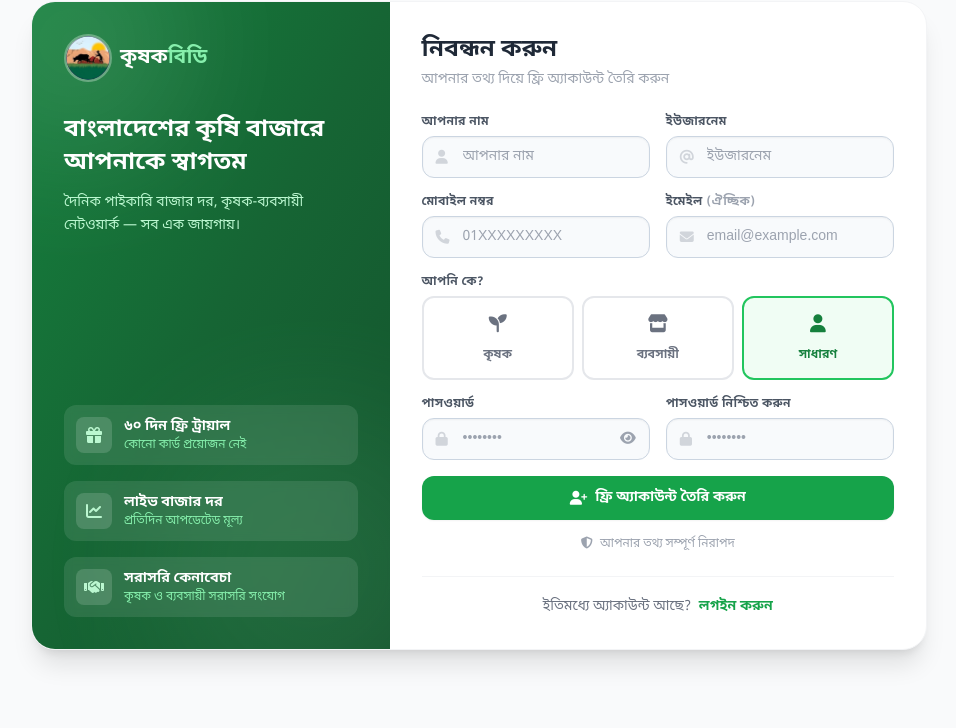
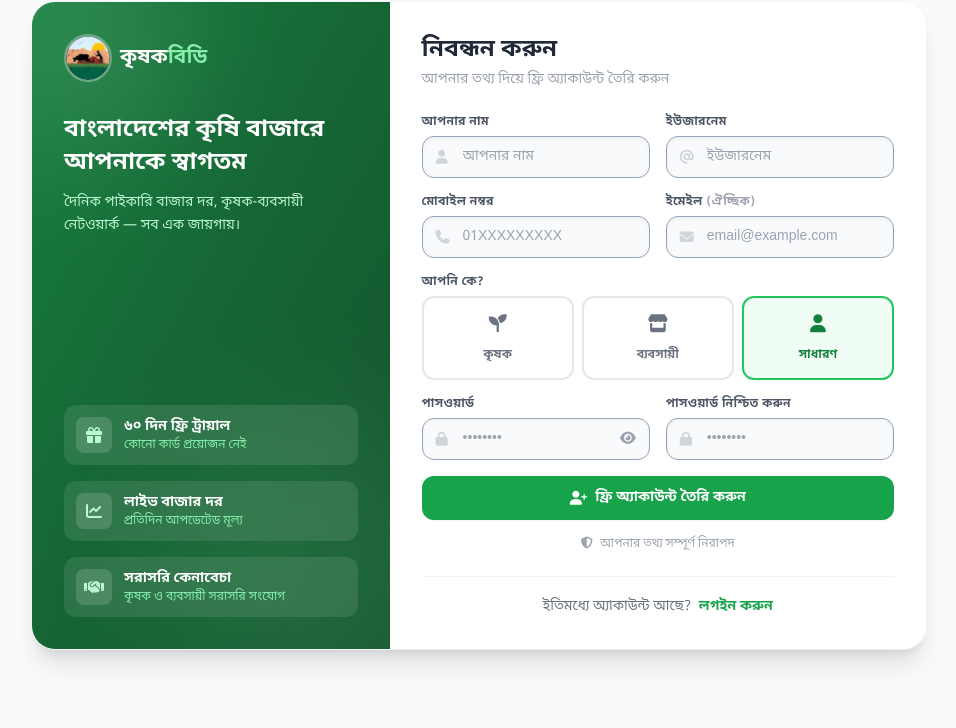
Before and after one commit to tanmoymondal1312/KrisokBD, a Django app: page /accounts/register/ in a window 1280 px wide. Shown: the part 95-823 px from the top of the page, without its empty margins (161-1117 px from the left). Run offline with Django 5.2, Linux system fonts and the light colour scheme; some libraries are stand-ins or nearby versions.

Commit message:
update: 20 Jun 2026 18:34

```diff
--- a/templates/accounts/login.html
+++ b/templates/accounts/login.html
@@ -81,7 +81,7 @@
                         <i class="fas fa-user absolute left-3.5 top-1/2 -translate-y-1/2 text-gray-300 text-sm"></i>
                         <input type="text" name="username" value="{{ form.username.value|default:'' }}" required autofocus
                                placeholder="আপনার ইউজারনেম"
-                               class="w-full pl-10 pr-4 py-3 border border-gray-200 rounded-xl text-sm focus:ring-2 focus:ring-primary-500 focus:border-primary-500 transition">
+                               class="w-full pl-10 pr-4 py-3 border border-gray-300 bg-gray-50 shadow-sm rounded-xl text-sm focus:ring-2 focus:ring-primary-500 focus:border-primary-500 transition">
                     </div>
                 </div>
 
@@ -91,7 +91,7 @@
                         <i class="fas fa-lock absolute left-3.5 top-1/2 -translate-y-1/2 text-gray-300 text-sm"></i>
                         <input :type="show ? 'text' : 'password'" name="password" required
                                placeholder="••••••••"
-                               class="w-full pl-10 pr-10 py-3 border border-gray-200 rounded-xl text-sm focus:ring-2 focus:ring-primary-500 focus:border-primary-500 transition">
+                               class="w-full pl-10 pr-10 py-3 border border-gray-300 bg-gray-50 shadow-sm rounded-xl text-sm focus:ring-2 focus:ring-primary-500 focus:border-primary-500 transition">
                         <button type="button" @click="show=!show" class="absolute right-3.5 top-1/2 -translate-y-1/2 text-gray-400 hover:text-gray-600">
                             <i :class="show ? 'fas fa-eye-slash' : 'fas fa-eye'" class="text-sm"></i>
                         </button>
--- a/templates/accounts/register.html
+++ b/templates/accounts/register.html
@@ -104,7 +104,7 @@
                             <i class="fas fa-user absolute left-3.5 top-1/2 -translate-y-1/2 text-gray-300 text-sm"></i>
                             <input type="text" name="first_name" x-model="name" @input.debounce.500ms="generateUsername()" required
                                    placeholder="আপনার নাম"
-                                   class="w-full pl-10 pr-4 py-2.5 border rounded-xl text-sm focus:ring-2 focus:ring-primary-500 focus:border-primary-500 transition {% if form.first_name.errors %}border-red-300 bg-red-50{% else %}border-gray-200{% endif %}">
+                                   class="w-full pl-10 pr-4 py-2.5 border rounded-xl text-sm focus:ring-2 focus:ring-primary-500 focus:border-primary-500 transition {% if form.first_name.errors %}border-red-300 bg-red-50{% else %}border-gray-300 bg-gray-50 shadow-sm{% endif %}">
                         </div>
                         {% if form.first_name.errors %}<p class="text-xs text-red-500 mt-1">{{ form.first_name.errors.0 }}</p>{% endif %}
                     </div>
@@ -114,7 +114,7 @@
                             <i class="fas fa-at absolute left-3.5 top-1/2 -translate-y-1/2 text-gray-300 text-sm"></i>
                             <input type="text" name="username" x-model="username" @input="autoFilled = false" required
                                    placeholder="ইউজারনেম"
-                                   class="w-full pl-10 pr-4 py-2.5 border rounded-xl text-sm focus:ring-2 focus:ring-primary-500 focus:border-primary-500 transition {% if form.username.errors %}border-red-300 bg-red-50{% else %}border-gray-200{% endif %}">
+                                   class="w-full pl-10 pr-4 py-2.5 border rounded-xl text-sm focus:ring-2 focus:ring-primary-500 focus:border-primary-500 transition {% if form.username.errors %}border-red-300 bg-red-50{% else %}border-gray-300 bg-gray-50 shadow-sm{% endif %}">
                         </div>
                         <p class="text-[11px] text-gray-400 mt-1" x-show="autoFilled"><i class="fas fa-magic mr-1"></i> স্বয়ংক্রিয়ভাবে তৈরি — পরিবর্তন করতে পারবেন</p>
                         {% if form.username.errors %}<p class="text-xs text-red-500 mt-1">{{ form.username.errors.0 }}</p>{% endif %}
@@ -129,7 +129,7 @@
                             <i class="fas fa-phone absolute left-3.5 top-1/2 -translate-y-1/2 text-gray-300 text-sm"></i>
                             <input type="tel" name="phone" value="{{ form.phone.value|default:'' }}" required
                                    placeholder="01XXXXXXXXX"
-                                   class="w-full pl-10 pr-4 py-2.5 border rounded-xl text-sm focus:ring-2 focus:ring-primary-500 focus:border-primary-500 transition {% if form.phone.errors %}border-red-300 bg-red-50{% else %}border-gray-200{% endif %}">
+                                   class="w-full pl-10 pr-4 py-2.5 border rounded-xl text-sm focus:ring-2 focus:ring-primary-500 focus:border-primary-500 transition {% if form.phone.errors %}border-red-300 bg-red-50{% else %}border-gray-300 bg-gray-50 shadow-sm{% endif %}">
                         </div>
                         {% if form.phone.errors %}<p class="text-xs text-red-500 mt-1">{{ form.phone.errors.0 }}</p>{% endif %}
                     </div>
@@ -139,7 +139,7 @@
                             <i class="fas fa-envelope absolute left-3.5 top-1/2 -translate-y-1/2 text-gray-300 text-sm"></i>
                             <input type="email" name="email" value="{{ form.email.value|default:'' }}"
                                    placeholder="email@example.com"
-                                   class="w-full pl-10 pr-4 py-2.5 border border-gray-200 rounded-xl text-sm focus:ring-2 focus:ring-primary-500 focus:border-primary-500 transition">
+                                   class="w-full pl-10 pr-4 py-2.5 border border-gray-300 bg-gray-50 shadow-sm rounded-xl text-sm focus:ring-2 focus:ring-primary-500 focus:border-primary-500 transition">
                         </div>
                     </div>
                 </div>
@@ -177,7 +177,7 @@
                             <i class="fas fa-lock absolute left-3.5 top-1/2 -translate-y-1/2 text-gray-300 text-sm"></i>
                             <input :type="show ? 'text' : 'password'" name="password1" required
                                    placeholder="••••••••"
-                                   class="w-full pl-10 pr-10 py-2.5 border rounded-xl text-sm focus:ring-2 focus:ring-primary-500 focus:border-primary-500 transition {% if form.password1.errors %}border-red-300 bg-red-50{% else %}border-gray-200{% endif %}">
+                                   class="w-full pl-10 pr-10 py-2.5 border rounded-xl text-sm focus:ring-2 focus:ring-primary-500 focus:border-primary-500 transition {% if form.password1.errors %}border-red-300 bg-red-50{% else %}border-gray-300 bg-gray-50 shadow-sm{% endif %}">
                             <button type="button" @click="show=!show" class="absolute right-3.5 top-1/2 -translate-y-1/2 text-gray-400 hover:text-gray-600">
                                 <i :class="show ? 'fas fa-eye-slash' : 'fas fa-eye'" class="text-sm"></i>
                             </button>
@@ -190,7 +190,7 @@
                             <i class="fas fa-lock absolute left-3.5 top-1/2 -translate-y-1/2 text-gray-300 text-sm"></i>
                             <input type="password" name="password2" required
                                    placeholder="••••••••"
-                                   class="w-full pl-10 pr-4 py-2.5 border rounded-xl text-sm focus:ring-2 focus:ring-primary-500 focus:border-primary-500 transition {% if form.password2.errors %}border-red-300 bg-red-50{% else %}border-gray-200{% endif %}">
+                                   class="w-full pl-10 pr-4 py-2.5 border rounded-xl text-sm focus:ring-2 focus:ring-primary-500 focus:border-primary-500 transition {% if form.password2.errors %}border-red-300 bg-red-50{% else %}border-gray-300 bg-gray-50 shadow-sm{% endif %}">
                         </div>
                         {% if form.password2.errors %}<p class="text-xs text-red-500 mt-1">{{ form.password2.errors.0 }}</p>{% endif %}
                     </div>
--- a/templates/base.html
+++ b/templates/base.html
@@ -59,14 +59,14 @@
         input[type="text"], input[type="email"], input[type="tel"], input[type="password"],
         input[type="number"], input[type="url"], input[type="date"], input[type="search"],
         select, textarea {
-            border-color: #cbd5e1 !important;
-            background-color: #f8fafc;
-            box-shadow: inset 0 1px 2px rgba(0,0,0,0.05);
+            border: 1.5px solid #94a3b8 !important;
+            background-color: #f8fafc !important;
+            box-shadow: inset 0 2px 4px rgba(0,0,0,0.04) !important;
         }
         input:focus, select:focus, textarea:focus {
             background-color: #fff !important;
             border-color: #16a34a !important;
-            box-shadow: 0 0 0 3px rgba(22,163,74,0.1), inset 0 1px 2px rgba(0,0,0,0.05);
+            box-shadow: 0 0 0 3px rgba(22,163,74,0.12), inset 0 1px 2px rgba(0,0,0,0.04) !important;
         }
     </style>
     {% block extra_head %}{% endblock %}
```
